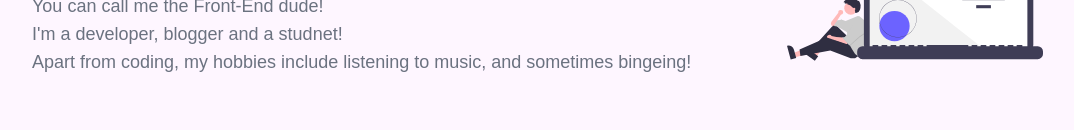
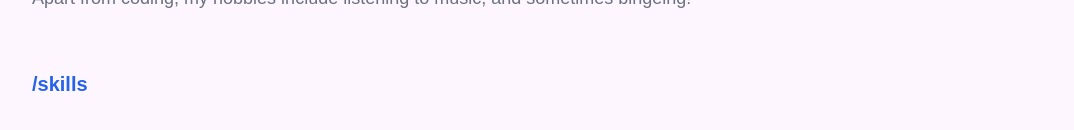
Before and after one commit to anuraglol/portfolio, a Next.js app: page / in a window 1280 px wide. Shown: the part 316-446 px from the top of the page, without its empty margins (64-1138 px from the left). Built offline with nearby package versions, Linux system fonts and the light colour scheme.

Commit message:
fix: fix a bug idnt even knew existed

```diff
--- a/components/Header.tsx
+++ b/components/Header.tsx
@@ -15,7 +15,7 @@ const Li = ({ text, href }) => {
 const Header: NextPage = () => {
   return (
     <header className="header flex items-center flex-row p-3 pt-10 px-24 font-poppins font-medium">
-      <p className="flex flex-row items-center mb-24">
+      <p className="flex flex-row items-center mb-8">
         <p className="text-2xl font-semibold text-secondary duration-100 hover:rotate-12 cursor-pointer">
           Anurag
         </p>
--- /dev/null
+++ b/components/Projects.tsx
@@ -0,0 +1,7 @@
+import type { NextPage } from "next";
+
+const Projects: NextPage = () => {
+  return <div></div>;
+};
+
+export default Projects;
--- /dev/null
+++ b/components/Skills.tsx
@@ -0,0 +1,16 @@
+import type { NextPage } from "next";
+
+const Skills: NextPage = () => {
+  return (
+    <div className="px-24 font-poppins">
+      <p className="font-semibold text-blue-600 text-xl">
+          /skills
+      </p>
+      <p>
+
+      </p>
+    </div>
+  );
+};
+
+export default Skills;
--- a/pages/index.tsx
+++ b/pages/index.tsx
@@ -1,12 +1,14 @@
 import type { NextPage } from "next";
 
-import { Header, Contact, About } from "../components";
+import { Header, Contact, About, Projects, Skills } from "../components";
 
 const Home: NextPage = () => {
   return (
     <>
       <Header />
       <About />
+      <Skills />
+      <Projects />
       <Contact />
     </>
   );
--- a/tailwind.config.js
+++ b/tailwind.config.js
@@ -9,8 +9,7 @@ module.exports = {
     },
 
     fontFamily: {
-      poppins: "'Poppins', sans-serif",
-      lato: "'Lato', sans-serif"
+      poppins: "\'Poppins\', sans-serif",
     },
   },
   variants: {
```
Also changed, not shown: components/index.ts (+5 -3 lines).
